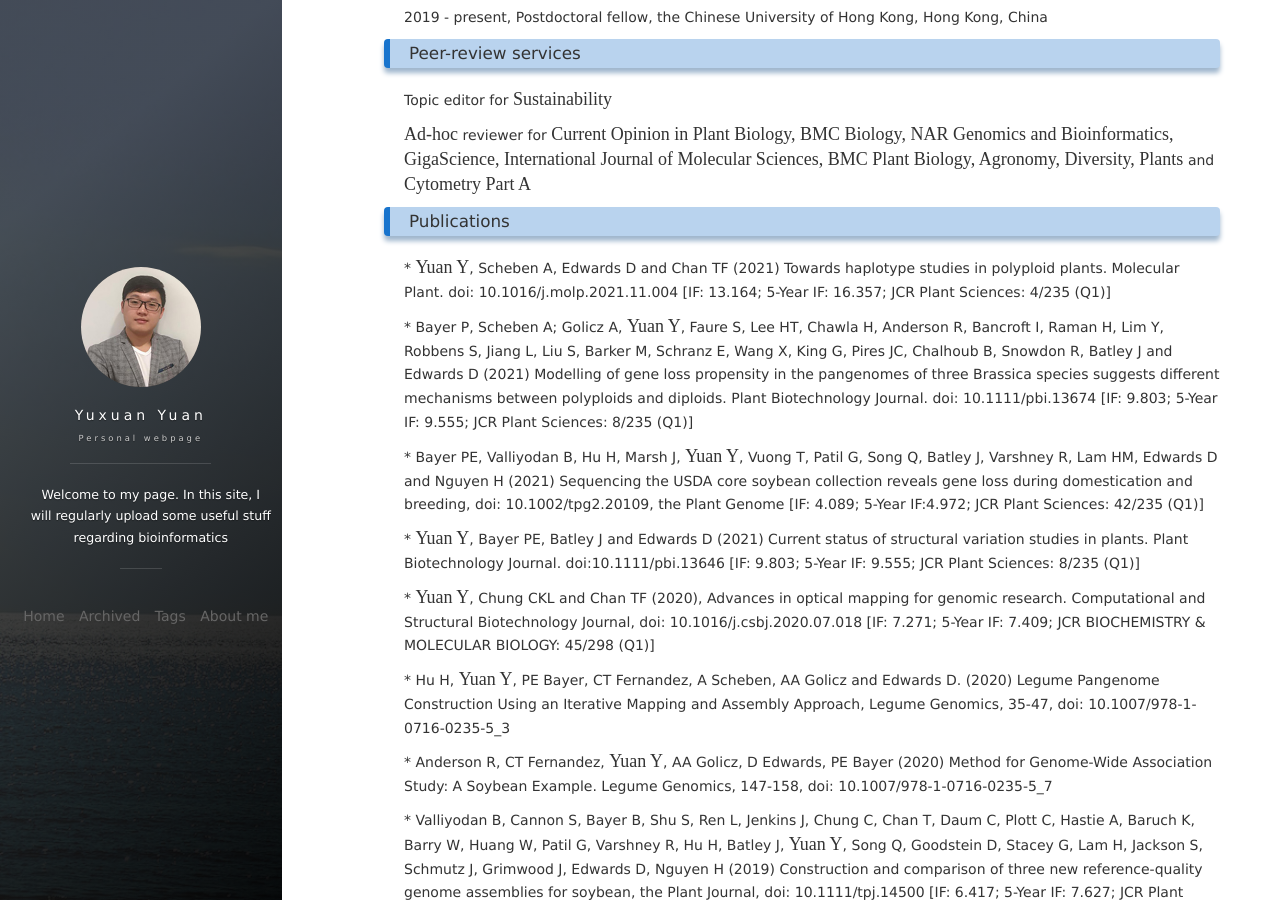
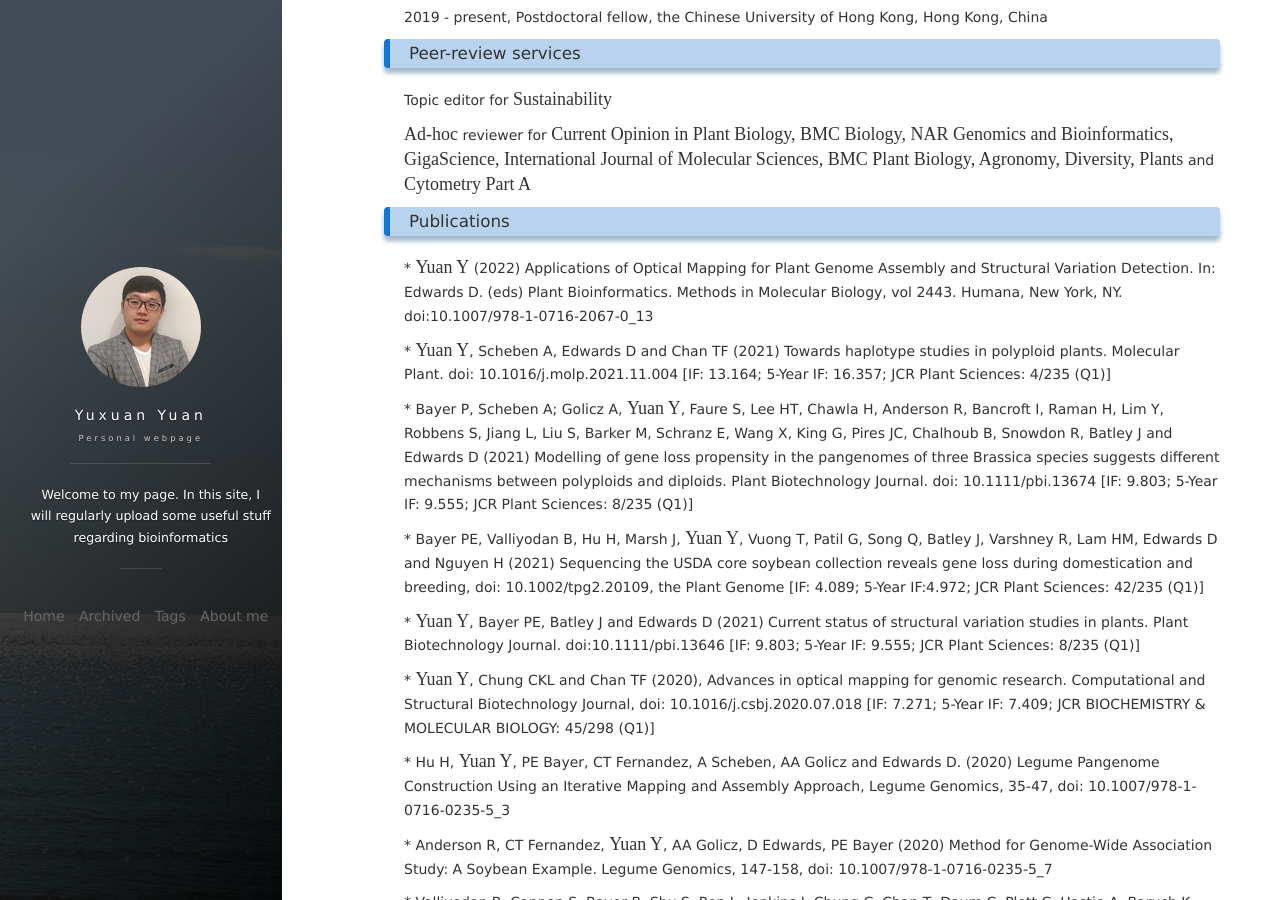
Before and after one commit to yuxuanyuan/yuxuanyuan.github.io, a Jekyll site: the page built from about.md, in a window 1280 px wide and 900 px high, scrolled down 460 px. Built offline with Jekyll 4.4.1, drawn with Linux system fonts in a browser that asks for light colours; nearby versions of some CDN libraries; comment, search, counter and statistics services are not loaded.

Commit message:
2022-01-22

```diff
--- a/about.md
+++ b/about.md
@@ -47,6 +47,10 @@ Topic editor for <i> Sustainability</i>
 <p>
 
 <h3> Publications </h3>
+
+<p>
+
+* <i> Yuan Y</i> (2022) Applications of Optical Mapping for Plant Genome Assembly and Structural Variation Detection. In: Edwards D. (eds) Plant Bioinformatics. Methods in Molecular Biology, vol 2443. Humana, New York, NY. doi:10.1007/978-1-0716-2067-0_13
 
 <p>
 
```
